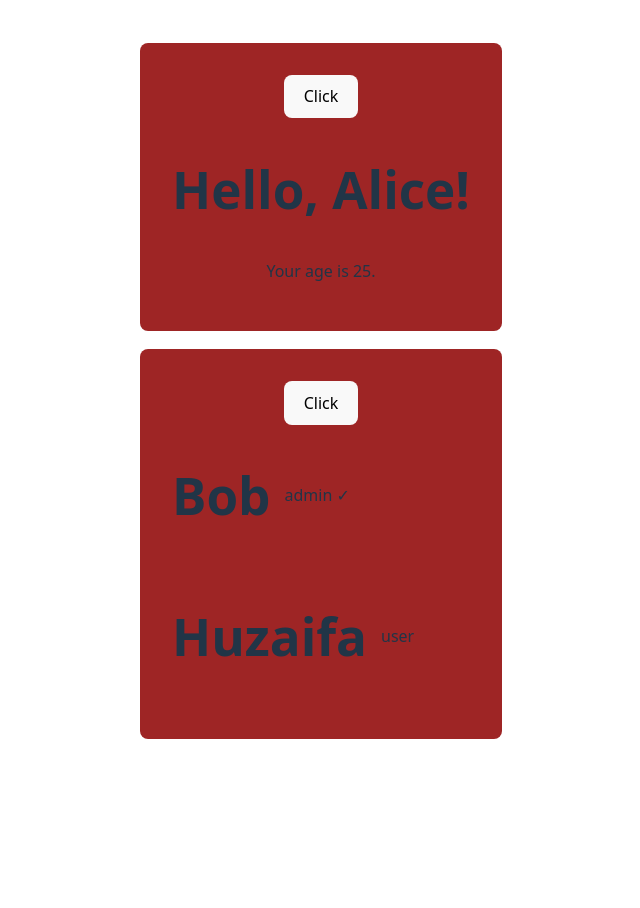
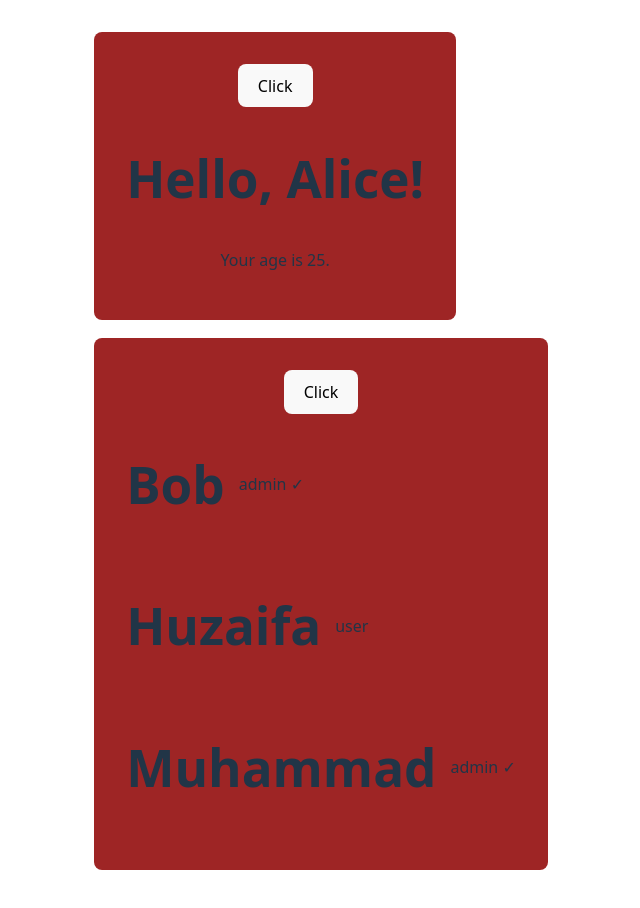
Before and after one commit to Huzaifa-mh/React-19, a React (Vite) app in the folder React19-Practice2/: page / in a window 1280 px wide. Shown: the top 908 px of the page, without its empty margins (319-959 px from the left). Before the commit the page ends 800 px from the top, so only its background shows below. Built offline with nearby package versions, Linux system fonts and the light colour scheme.

Commit message:
Add Usercard component instances and adjust Card styling

```diff
--- a/React19-Practice2/src/App.tsx
+++ b/React19-Practice2/src/App.tsx
@@ -50,6 +50,7 @@
       <Card>
       <Usercard name="Bob" role="admin" verified={true} />
       <Usercard name="Huzaifa" role="user" verified={false} />
+      <Usercard name="Muhammad" role="admin" verified={true} />
       </Card>
     </>
   )
--- a/React19-Practice2/src/index.css
+++ b/React19-Practice2/src/index.css
@@ -64,8 +64,9 @@
   }
 }
 .card{
-  padding: 8px 16px;
+  padding: 8px 26px;
   background-color: #9e2525;
   border-radius: 8px;
   margin-bottom: 18px;
+  width: fit-content;
 }
```
